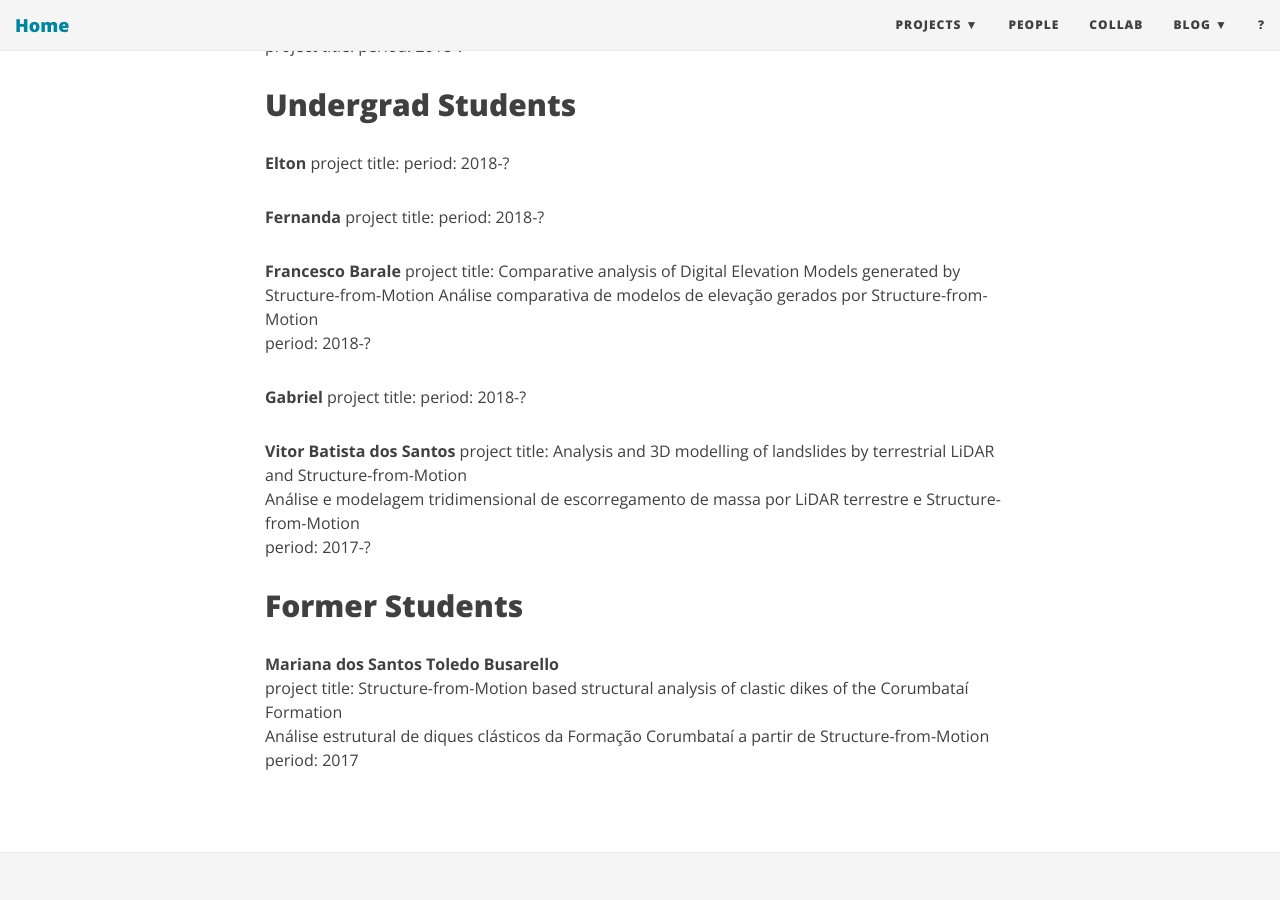
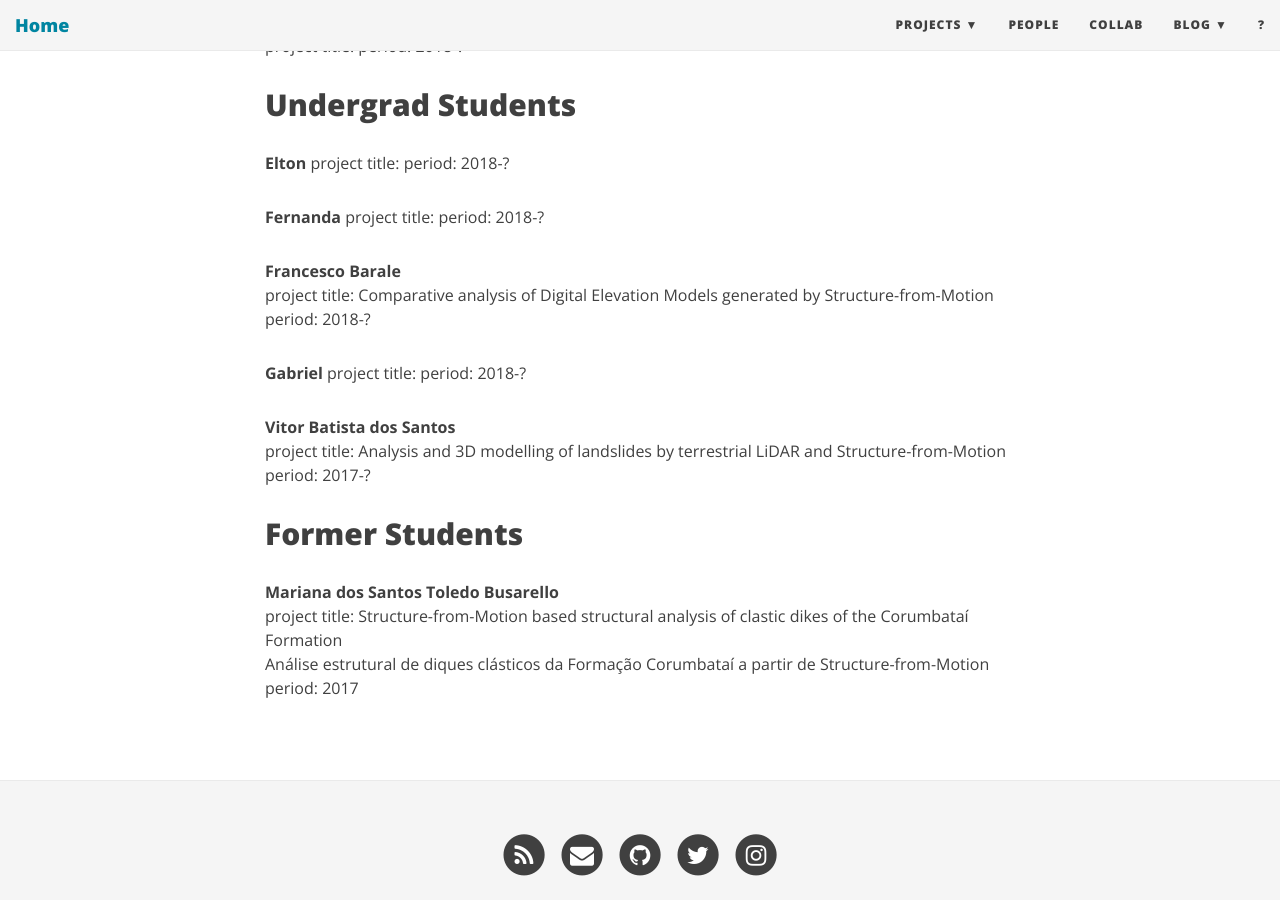
Before and after one commit to SPAMLab/SPAMLab.github.io, a Jekyll site: the page built from people.md, in a window 1280 px wide and 900 px high, scrolled down 1454 px. Built offline with Jekyll 4.4.1, drawn with Linux system fonts in a browser that asks for light colours; nearby versions of some CDN libraries.

Commit message:
Update people.md

```diff
--- a/people.md
+++ b/people.md
@@ -57,7 +57,8 @@ period: 2018-?
 &nbsp;
 
 **Francesco Barale**
-project title: Comparative analysis of Digital Elevation Models generated by Structure-from-Motion  Análise comparativa de modelos de elevação gerados por Structure-from-Motion
+project title: Comparative analysis of Digital Elevation Models generated by Structure-from-Motion
+<!-- Análise comparativa de modelos de elevação gerados por Structure-from-Motion  --->
 period: 2018-?
 &nbsp;
 
@@ -68,7 +69,7 @@ period: 2018-?
 
 **Vitor Batista dos Santos**
 project title: Analysis and 3D modelling of landslides by terrestrial LiDAR and Structure-from-Motion
-Análise e modelagem tridimensional de escorregamento de massa por LiDAR terrestre e Structure-from-Motion
+<!-- Análise e modelagem tridimensional de escorregamento de massa por LiDAR terrestre e Structure-from-Motion  --->
 period: 2017-?
 &nbsp;
 
```
